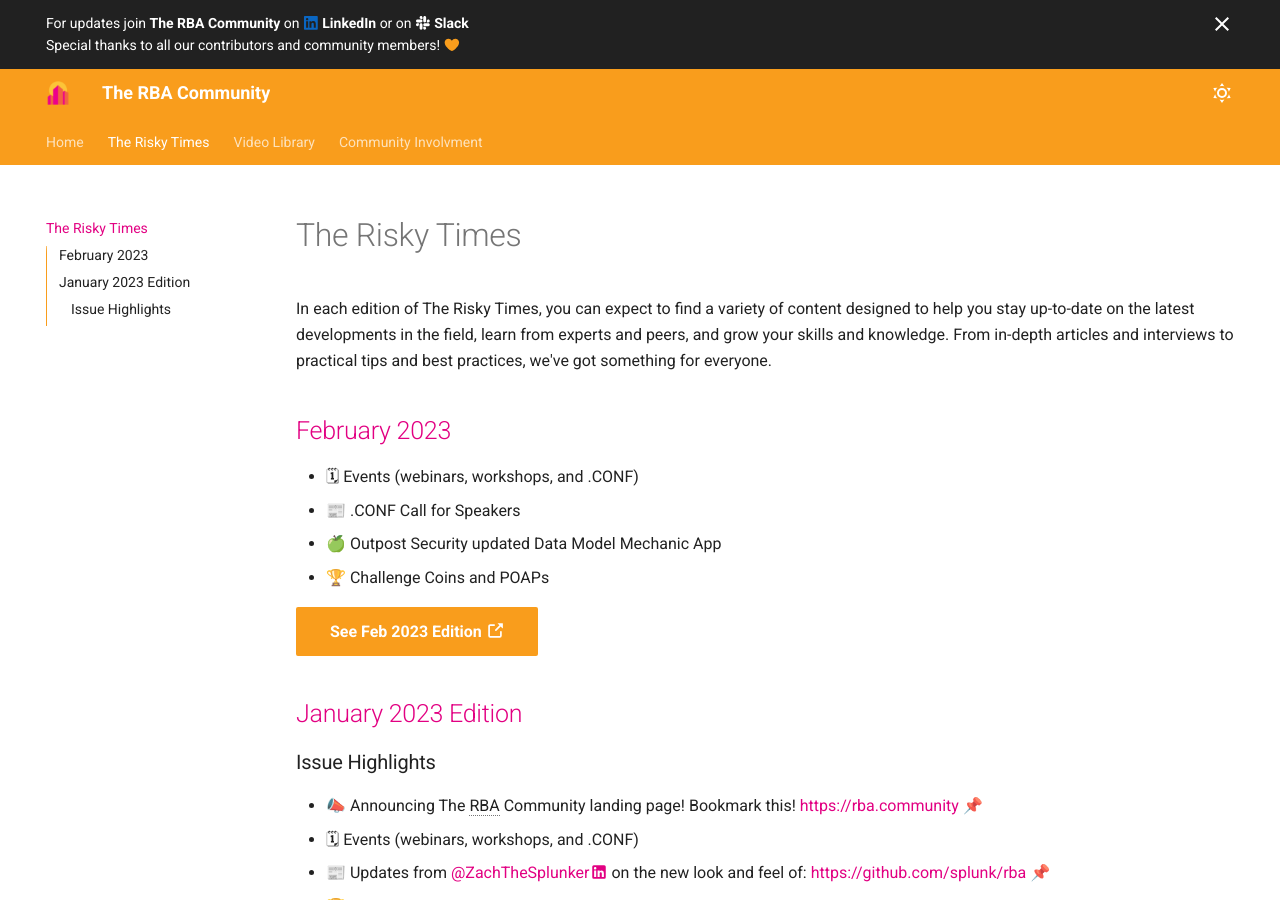
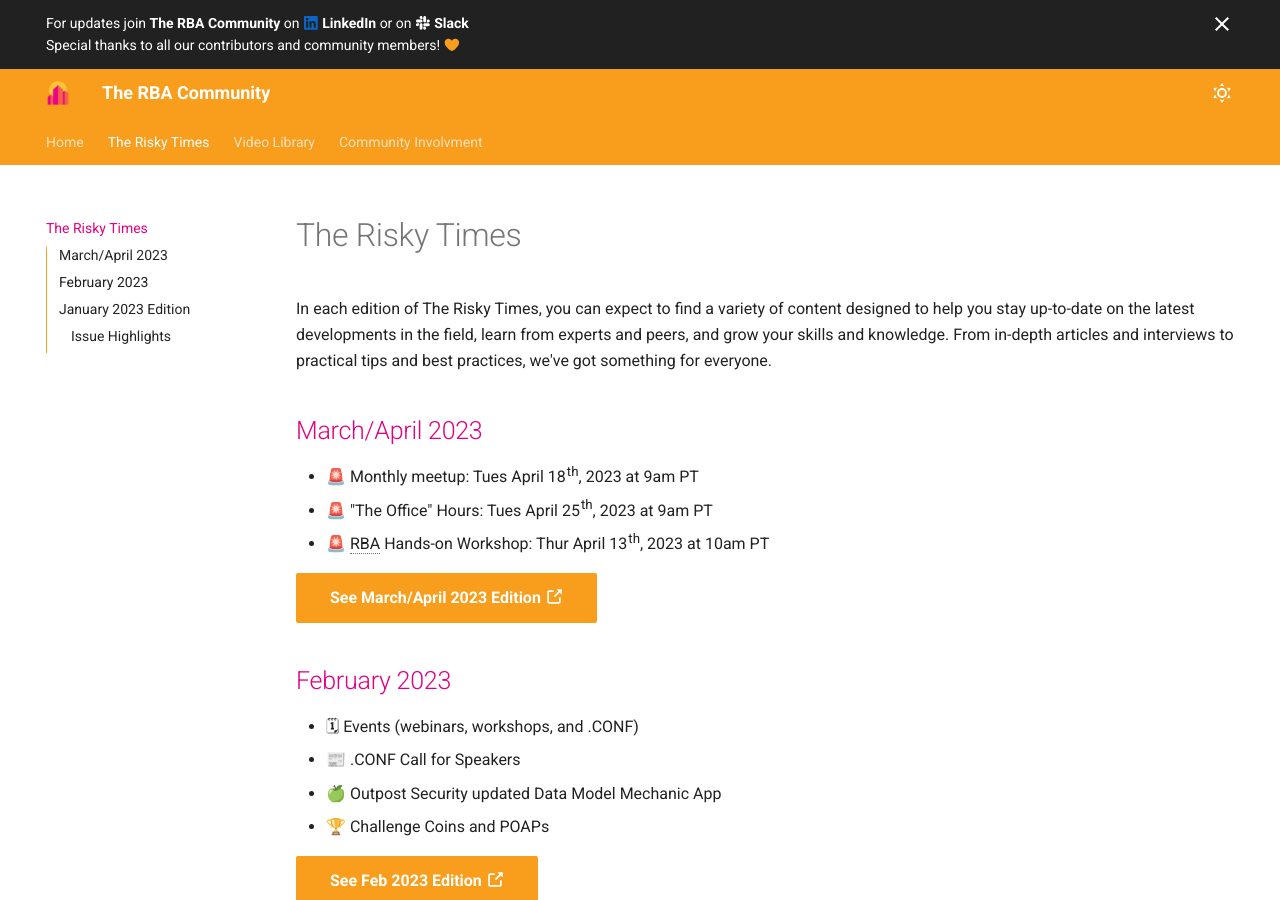
Before and after one commit to rba-community/rba-community, an MkDocs documentation site: the page built from docs/risky-times/index.md, in a window 1280 px wide and 900 px high. Built offline with MkDocs 1.6.1 and Material for MkDocs 9.7.7, drawn with Linux system fonts in a browser that asks for light colours.

Commit message:
added march/april risky times
Signed-off-by: Zachary Christensen <zchristensen@splunk.com>

```diff
--- a/docs/risky-times/index.md
+++ b/docs/risky-times/index.md
@@ -9,7 +9,15 @@
 
 In each edition of The Risky Times, you can expect to find a variety of content designed to help you stay up-to-date on the latest developments in the field, learn from experts and peers, and grow your skills and knowledge. From in-depth articles and interviews to practical tips and best practices, we've got something for everyone.
 
-## [February 2023][feb-2023]
+## [March/April 2023][mar-apr-2023]{ target="_blank" rel="external nofollow" }
+
+- 🚨 Monthly meetup: Tues April 18th, 2023 at 9am PT
+- 🚨 "The Office" Hours: Tues April 25th, 2023 at 9am PT
+- 🚨 RBA Hands-on Workshop: Thur April 13th, 2023 at 10am PT
+
+[See March/April 2023 Edition :octicons-link-external-16:][mar-apr-2023]{ .md-button .md-button--primary target="_blank" rel="external nofollow" }
+
+## [February 2023][feb-2023]{ target="_blank" rel="external nofollow" }
 
 - 🗓 Events (webinars, workshops, and .CONF)
 - 📰 .CONF Call for Speakers
@@ -31,3 +39,4 @@
 
 [jan-2023]: https://drive.google.com/file/d/1-i93WmemJnAb7gFpiUPbE1LPU1K7doAN/view
 [feb-2023]: https://drive.google.com/file/d/1Bfl8nFudORaEtTQcVx6S1sGueQ7nMPO5/view
+[mar-apr-2023]: https://drive.google.com/file/d/1emhXgkWiow_5wuJIovXFOK64yGRTVc7t/view?usp=sharing
```
Also changed, not shown: other parts of docs/risky-times/index.md (+1 -1 lines).
